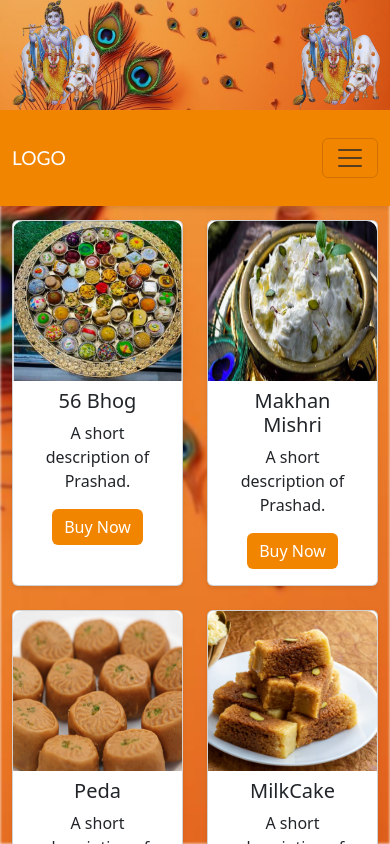
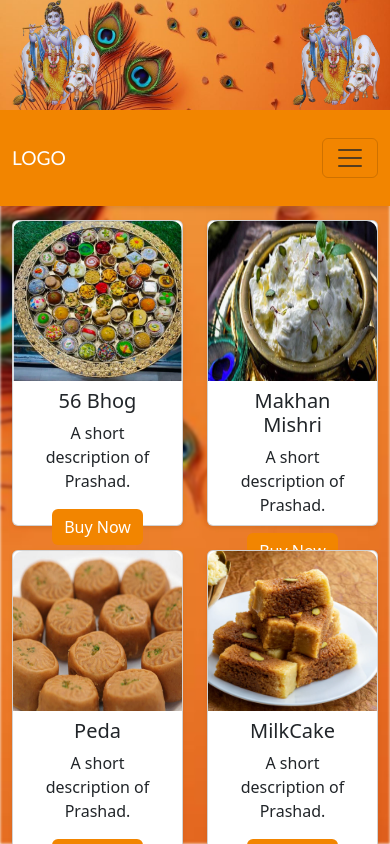
Before and after one commit to AAbhishek1234/Bankebihariwebsite, a React (Create React App) app: page /product/prashad in a window 390 px wide. Shown: the top 844 px of the page. Built offline with nearby package versions, Linux system fonts and the light colour scheme.

Commit message:
prashad1

```diff
--- a/src/pages/prashad.css
+++ b/src/pages/prashad.css
@@ -6,7 +6,7 @@
         height: 10rem !important;
     }
     .prashad-card-body{
-        /* height: 9rem !important; */
+        height: 9rem !important;
     }
    .prashad-card-title{
     margin-top: -0.5rem;
```
